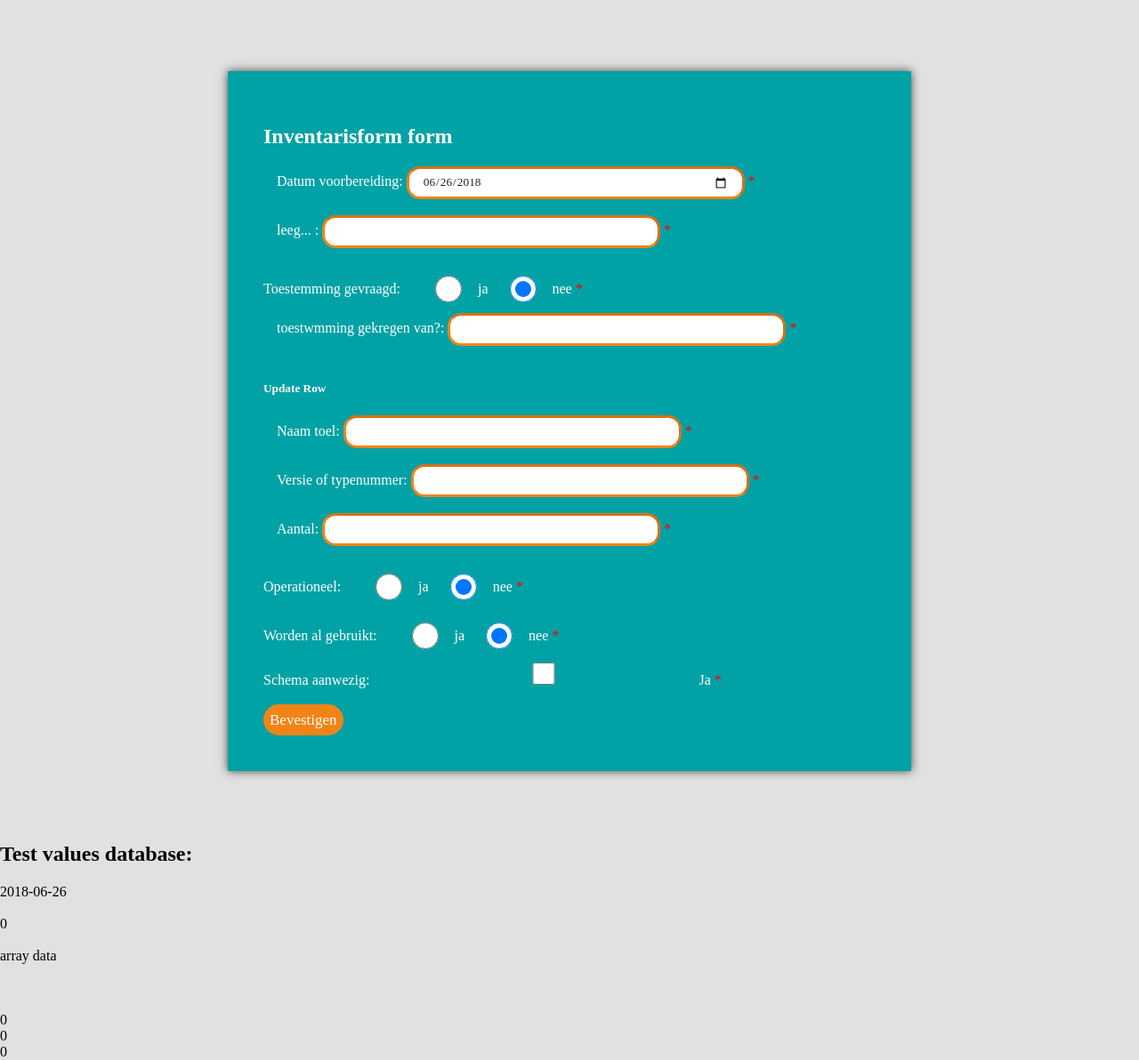
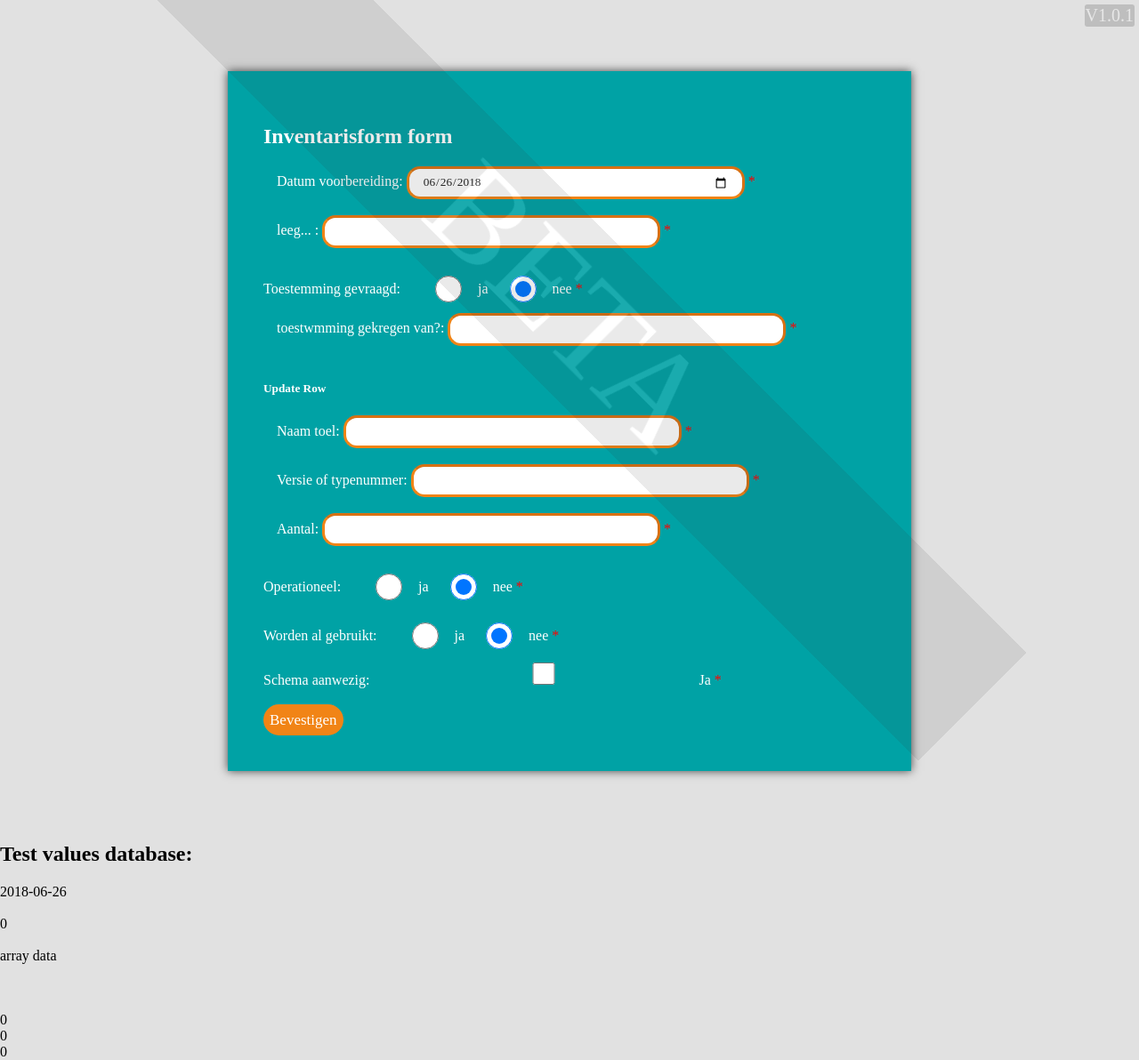
Before and after one commit to DaanCorporaal/Robdracht, a PHP site: page /Inventarisatie/index.php in a window 1280 px wide. Shown: the whole page at 89% size. Run offline with PHP 8.4, Linux system fonts and the light colour scheme; some web fonts are replaced.

Commit message:
BETA v1.0.1 styling

```diff
--- a/www/styles/scss/styles/style.scss
+++ b/www/styles/scss/styles/style.scss
@@ -2,7 +2,45 @@
 
 // includes
 
+// fonts
+@font-face {
+  font-family: pfs-bold;
+  src: url('../resources/font/PFSSPB.otf');
+}
+
 // general styling
+html::after {
+  color: #fff;
+  background-color: #333;
+  width: 100vw;
+  height: auto;
+  content: 'BETA';
+  text-align: center;
+  font-size: 150px;
+  position: fixed;
+  transform: rotate(45deg);
+  top: 20vw;
+  left: 0;
+  opacity: .1;
+  pointer-events: none
+}
+html::before {
+  color: #fff;
+  background-color: #333;
+  width: auto;
+  height: auto;
+  content: 'V1.0.1';
+  text-align: center;
+  font-size: 20px;
+  position: fixed;
+  top: 5px;
+  right: 5px;
+  opacity: 0.2;
+  pointer-events: none;
+  padding: 1px;
+  border-radius: 3px;
+  font-family: pfs-bold;
+}
 body {
   margin: 0;
   background-color: #e1e1e1;
@@ -16,14 +54,9 @@ body {
 }
 .error {
   color: red;
-  font-family: psf-bold;
+  font-family: pfs-bold;
 }
 
-// fonts
-@font-face {
-  font-family: pfs-bold;
-  src: url('../resources/font/PFSSPB.otf');
-}
 
 // login styling
 .formLogin {
```
Also changed, not shown: www/styles/css/main.css.
